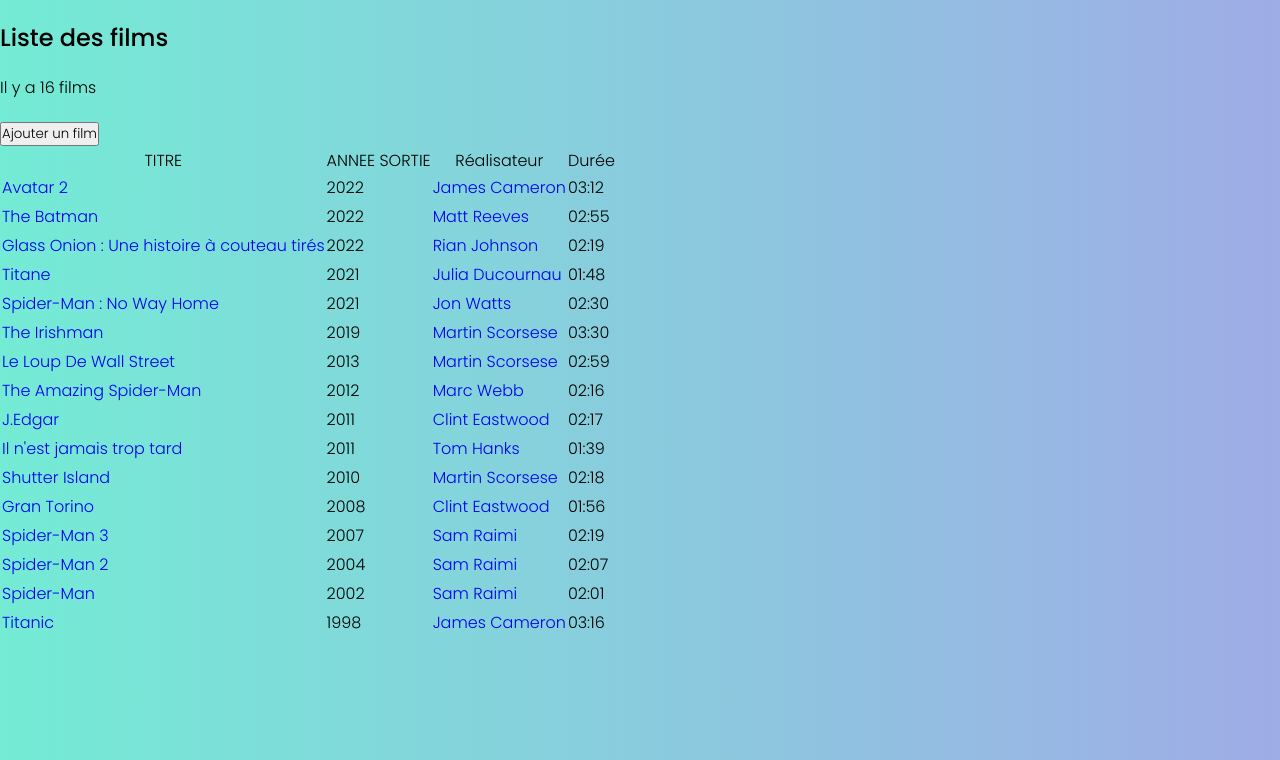
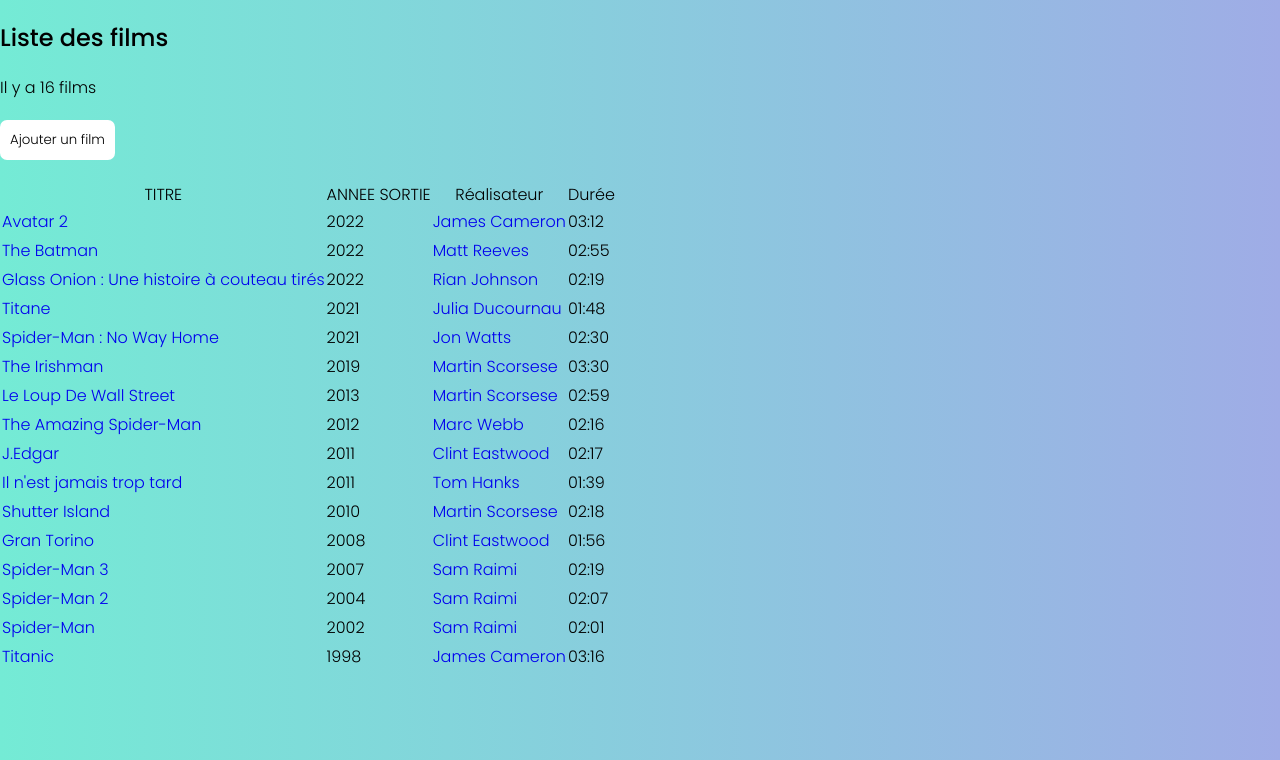
Before and after one commit to PierreWTH/PDO_Cinema, a PHP site: page /index.php?action=listFilms in a window 1280 px wide. Shown: the part 70-830 px from the top of the page. Run offline with PHP 8.4, Linux system fonts and the light colour scheme; data comes from the database, SQL or seed files in the repository; some libraries are stand-ins or nearby versions.

Commit message:
css bouton

```diff
--- a/public/css/style.css
+++ b/public/css/style.css
@@ -60,8 +60,28 @@
 
 /**** TABLE ******/
 
+table {
+    padding-top: 20px;
+}
+
 /**** FORMULAIRE *****/
+
+#togg1, #togg2 {
+    padding: 10px;
+    border-radius: 7px;
+    border: 0px;
+    transition: 0.5s;
+    background: white;
+}
+
+#togg1:hover,#togg2:hover{
+    opacity: 0.8;
+    transform: translateY(-10px);
+
+}
 
 .form-add-film {
     display: none;
+    padding: 20px;
+
 }
```
